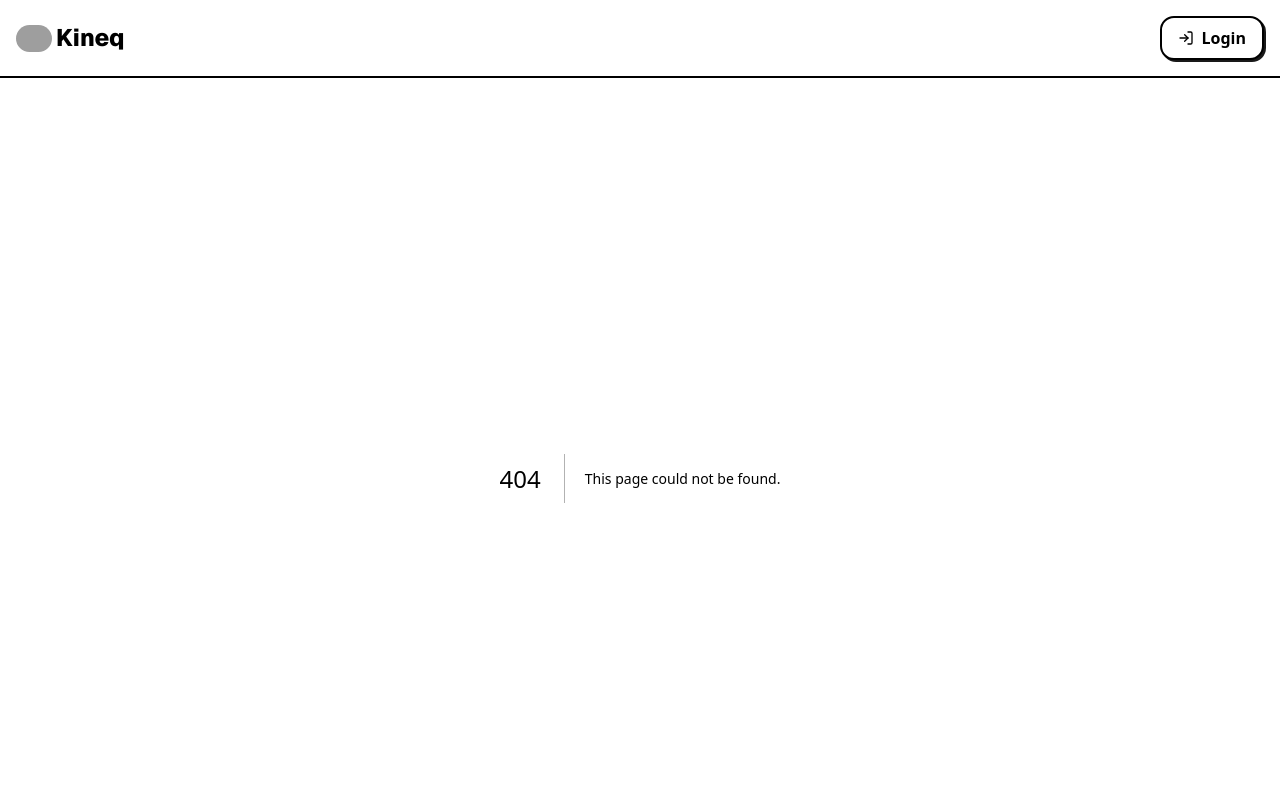
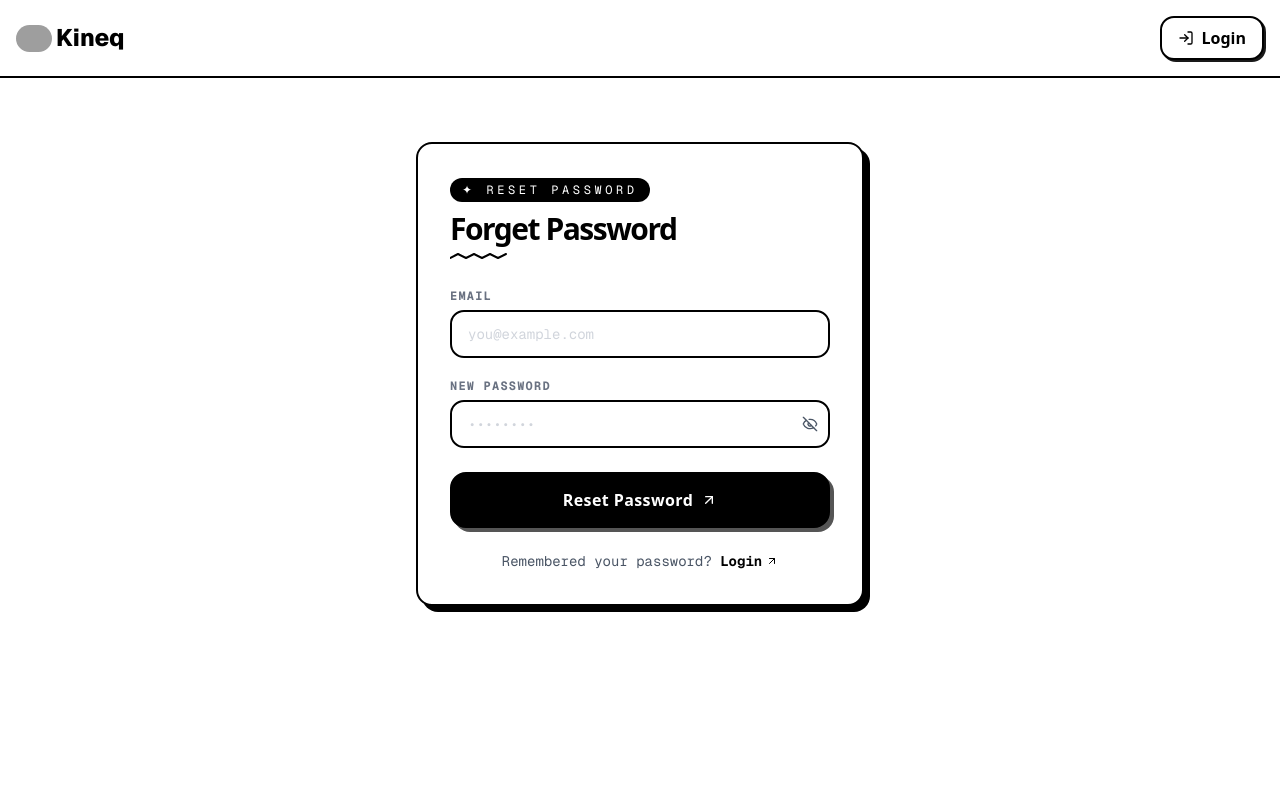
Before and after one commit to SnigdhaDatta/Kineq, a Next.js app in the folder client/: page /forget-password in a window 1280 px wide. Before the commit this address had no page. Shown: the top 800 px of the page. Built offline with nearby package versions, Linux system fonts and the light colour scheme; grey boxes are pictures that could not be loaded.

Commit message:
feat: add Forget Password page with email and new password functionality

```diff
--- /dev/null
+++ b/client/app/(auth)/forget-password/page.tsx
@@ -0,0 +1,119 @@
+"use client";
+import { useState } from "react";
+import { useRouter } from "next/navigation";
+import { ArrowUpRight } from "lucide-react";
+import PasswordInput from "@/components/password-input";
+
+export default function ForgetPasswordPage() {
+  const [email, setEmail] = useState("");
+  const [newPassword, setNewPassword] = useState("");
+  const [error, setError] = useState("");
+  const [message, setMessage] = useState("");
+  const router = useRouter();
+
+  async function handleForgetPassword(e: React.FormEvent) {
+    e.preventDefault();
+    setError("");
+    setMessage("");
+    const res = await fetch(
+      `${process.env.NEXT_PUBLIC_API_URL}/user/forgetPassword`,
+      {
+        method: "POST",
+        headers: { "Content-Type": "application/json" },
+        credentials: "include",
+        body: JSON.stringify({ email, newPassword }),
+      },
+    );
+    const data = await res.json();
+    if (!res.ok) {
+      setError(data.error || "Password reset failed");
+    } else {
+      setMessage(data.message || "Password reset successful!");
+      setTimeout(() => {
+        router.push("/login");
+      }, 1200);
+    }
+  }
+
+  return (
+    <form
+      onSubmit={handleForgetPassword}
+      className="relative z-10 w-full max-w-md mx-auto mt-16 p-8 border-2 border-black rounded-2xl bg-white shadow-[6px_6px_0px_#000] flex flex-col gap-5"
+    >
+      <div className="mb-2">
+        <span className="inline-block font-mono text-xs tracking-[0.3em] uppercase bg-black text-white px-3 py-1 rounded-full mb-3">
+          ✦ Reset Password
+        </span>
+        <h2 className="text-3xl font-black tracking-tighter text-black leading-none">
+          Forget Password
+        </h2>
+        <svg className="mt-2" width="60" height="8" viewBox="0 0 60 8">
+          <polyline
+            points="0,6 8,2 16,6 24,2 32,6 40,2 48,6 56,2"
+            fill="none"
+            stroke="black"
+            strokeWidth="2"
+            strokeLinecap="round"
+            strokeLinejoin="round"
+          />
+        </svg>
+      </div>
+      {/* Email */}
+      <div className="flex flex-col gap-1.5">
+        <label className="text-xs font-mono font-bold tracking-widest uppercase text-gray-500">
+          Email
+        </label>
+        <input
+          type="email"
+          placeholder="you@example.com"
+          value={email}
+          onChange={(e) => setEmail(e.target.value)}
+          required
+          className="w-full px-4 py-3 border-2 border-black rounded-xl bg-white font-mono text-sm text-black placeholder-gray-300 focus:outline-none focus:shadow-[3px_3px_0px_#000] transition-shadow duration-150"
+        />
+      </div>
+      {/* New Password */}
+      <div className="flex flex-col gap-1.5">
+        <label className="text-xs font-mono font-bold tracking-widest uppercase text-gray-500">
+          New Password
+        </label>
+        <PasswordInput
+          value={newPassword}
+          onChange={setNewPassword}
+          placeholder="••••••••"
+          required
+        />
+      </div>
+      {/* Error */}
+      {error && (
+        <div className="flex items-center gap-2 px-4 py-3 bg-white text-sm font-mono font-bold text-red-600">
+          ⚠ {error}
+        </div>
+      )}
+      {/* Success Message */}
+      {message && !error && (
+        <div className="flex items-center gap-2 px-4 py-3  bg-white text-green-600 text-sm font-mono font-bold">
+          ✔ {message}
+        </div>
+      )}
+      {/* Submit */}
+      <button
+        type="submit"
+        className="mt-1 w-full flex items-center justify-center gap-2 bg-black text-white font-bold tracking-wide px-6 py-3.5 rounded-2xl border-2 border-black shadow-[4px_4px_0px_#555] hover:shadow-[2px_2px_0px_#555] hover:translate-x-[2px] hover:translate-y-[2px] transition-all duration-150"
+      >
+        Reset Password <ArrowUpRight className="w-4 h-4" />
+      </button>
+      <div className="text-center">
+        <span className="text-sm text-gray-600 font-mono">
+          Remembered your password?{" "}
+          <a
+            href="/login"
+            className="text-black font-bold hover:underline inline-flex items-center gap-1"
+          >
+            Login <ArrowUpRight className="w-3 h-3" />
+          </a>
+        </span>
+      </div>
+    </form>
+  );
+}
```
